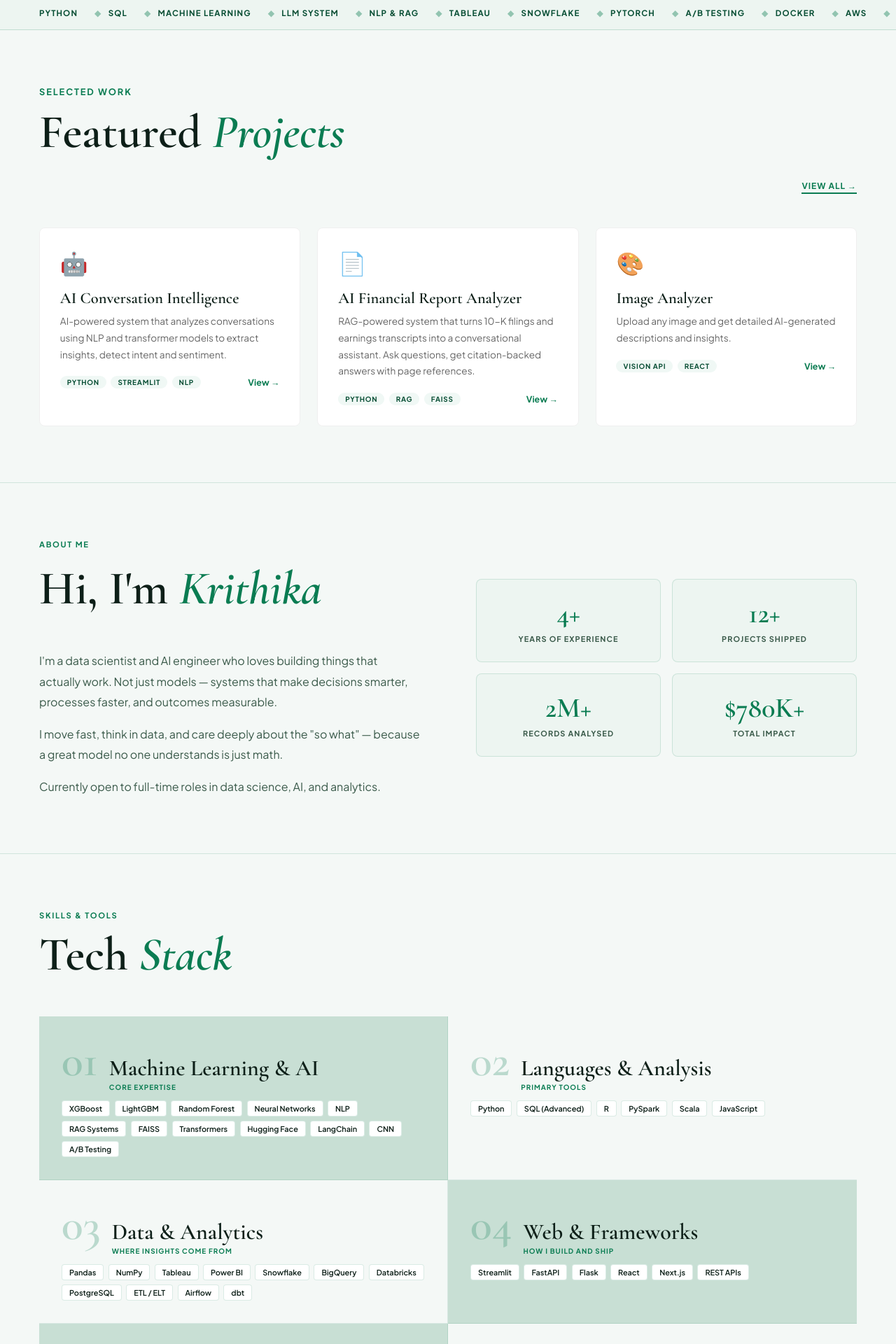
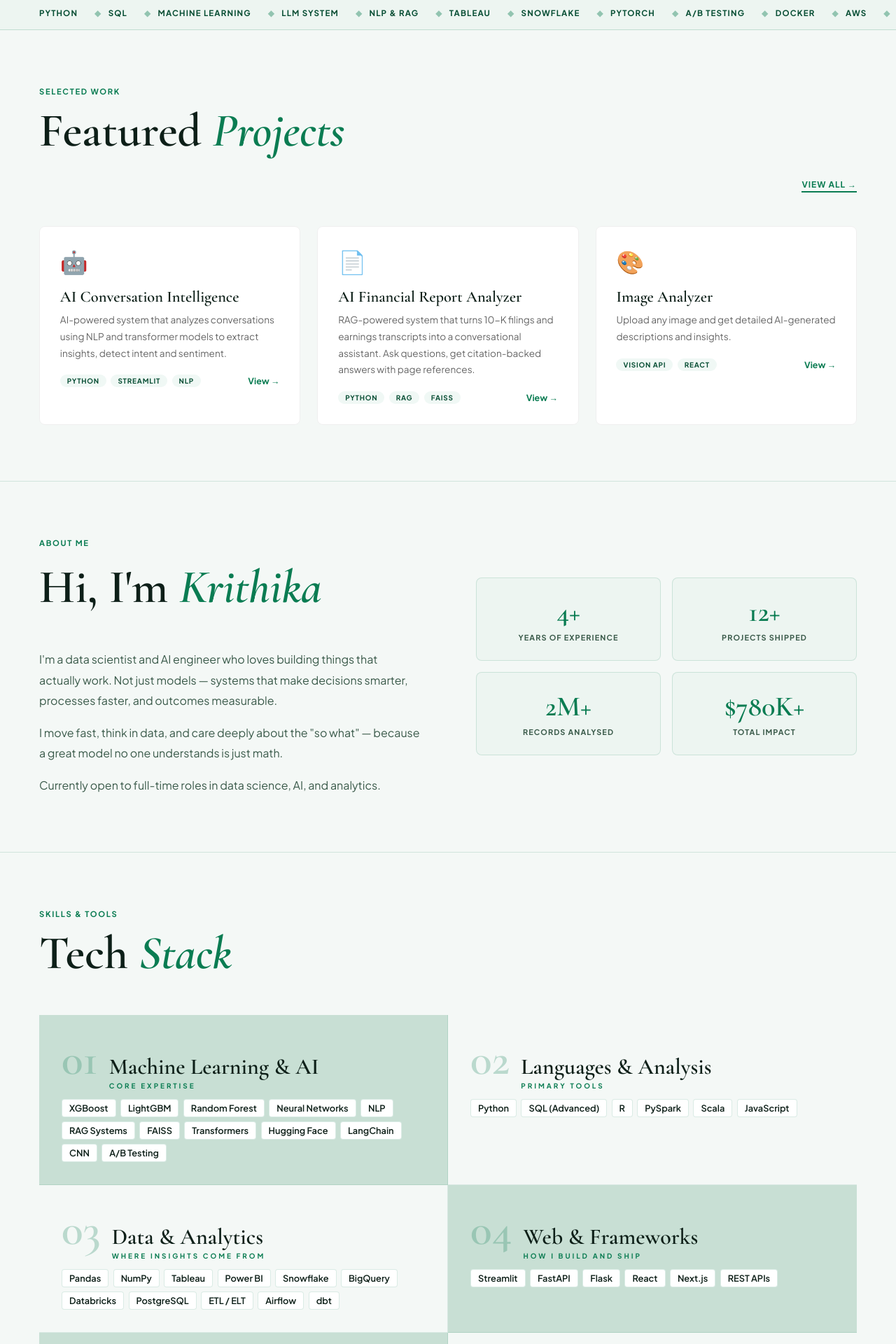
Before and after one commit to Krithikap019/ai-portfolio, a Next.js app: page / in a window 1280 px wide. Shown: the part 720-2640 px from the top of the page at 70% size. Built offline with nearby package versions, Linux system fonts and the light colour scheme.

Commit message:
Tech Stack 2

```diff
--- a/app/page.jsx
+++ b/app/page.jsx
@@ -280,7 +280,7 @@ export default function Home() {
       <section id="projects" style={{ padding: "5rem 3.5rem" }}>
         <div style={{ display: "flex", justifyContent: "space-between", alignItems: "flex-end", marginBottom: "3rem" }}>
           <div>
-            <p style={{ fontSize: "0.8rem", fontWeight: 700, letterSpacing: "0.15em", textTransform: "uppercase", color: "#0a7c52", marginBottom: "0.6rem" }}>Selected work</p>
+            <p style={{ fontSize: "0.7rem", fontWeight: 700, letterSpacing: "0.15em", textTransform: "uppercase", color: "#0a7c52", marginBottom: "0.6rem" }}>Selected work</p>
             <h2 style={{ fontFamily: "'Cormorant Garamond', serif", fontSize: "4.2rem", fontWeight: 700, marginBottom: "3rem" }}>Featured <em style={{ color: "#0a7c52", fontStyle: "italic" }}>Projects</em></h2>
           </div>
           <a href="/projects" style={{ fontSize: "0.75rem", fontWeight: 700, letterSpacing: "0.08em", textTransform: "uppercase", color: "#0a7c52", textDecoration: "none", borderBottom: "2px solid #0a7c52", paddingBottom: "2px" }}>View all →</a>
@@ -332,12 +332,12 @@ export default function Home() {
                 <span style={{ fontFamily: "'Cormorant Garamond', serif", fontSize: "4rem", fontWeight: 600, color: "rgba(10,124,82,0.25)", lineHeight: 1 }}>{cat.num}</span>
                 <div>
                   <h3 style={{ fontFamily: "'Cormorant Garamond', serif", fontSize: "2rem", fontWeight: 600, color: "#0d1f18", marginBottom: "0.1rem" }}>{cat.title}</h3>
-                  <p style={{ fontSize: "0.62rem", fontWeight: 700, letterSpacing: "0.1em", textTransform: "uppercase", color: "#0a7c52" }}>{cat.sub}</p>
+                  <p style={{ fontSize: "0.62rem", fontWeight: 700, letterSpacing: "0.3em", textTransform: "uppercase", color: "#0a7c52" }}>{cat.sub}</p>
                 </div>
               </div>
               <div style={{ display: "flex", gap: "0.4rem", flexWrap: "wrap" }}>
                 {cat.skills.map((skill) => (
-                  <span key={skill} style={{ fontSize: "0.68rem", fontWeight: 600, padding: "4px 10px", borderRadius: "4px", background: "#fff", color: "#0d1f18", border: "1px solid rgba(10,124,82,0.15)" }}>
+                  <span key={skill} style={{ fontSize: "0.8rem", fontWeight: 600, padding: "4px 10px", borderRadius: "4px", background: "#fff", color: "#0d1f18", border: "1px solid rgba(10,124,82,0.15)" }}>
                     {skill}
                   </span>
                 ))}
```
